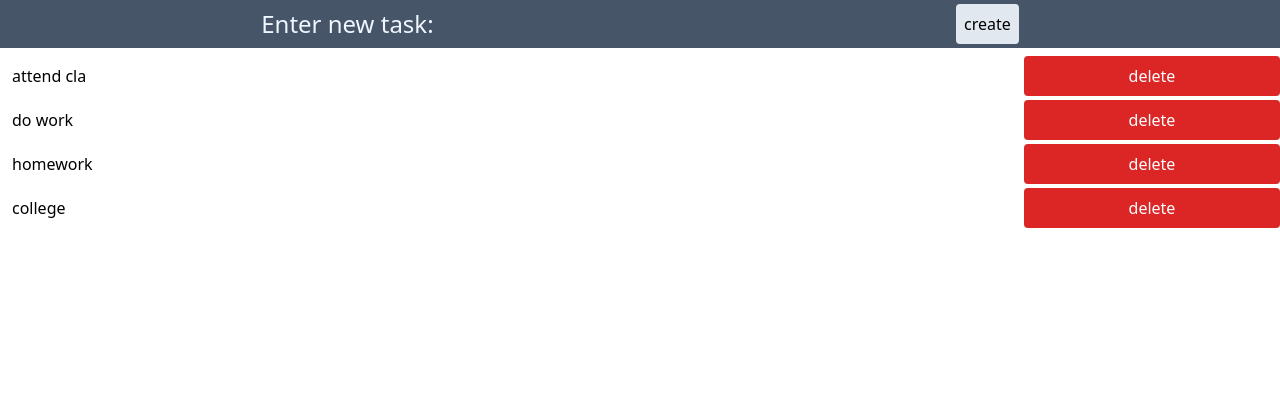
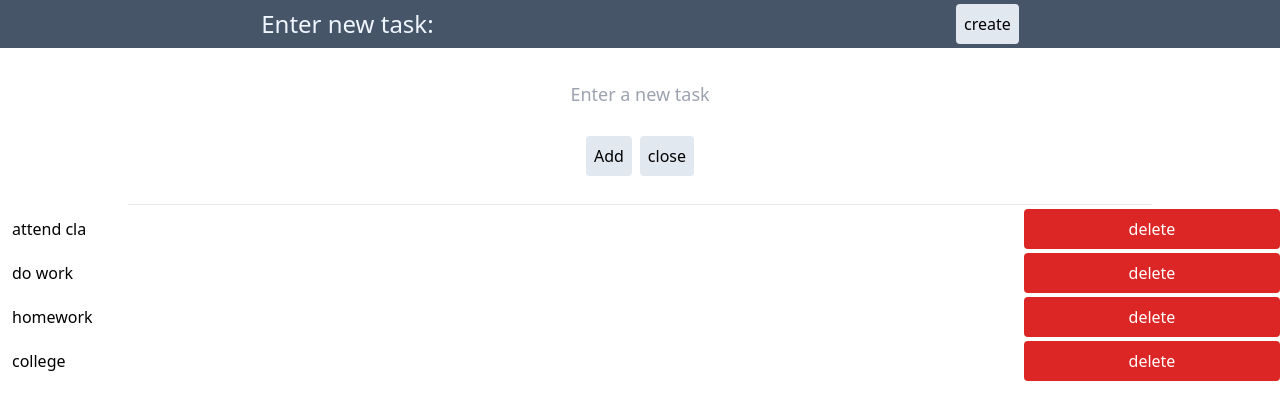
Before and after one commit to harshit0571/Next-js-todo-list, a Next.js app: page / in a window 1280 px wide. Both pictures are taken after a click on the button "create". Shown: the top 420 px of the page. Built offline with nearby package versions, Linux system fonts and the light colour scheme.

Commit message:
done last

```diff
--- a/components/input.js
+++ b/components/input.js
@@ -1,13 +1,5 @@
-import { useState } from "react";
-
 export default function InputField(props) {
-  const [Show, setShow] = useState(props.Check);
-  const Input = () => {
-    setShow(false);
-  };
   return (
-    <>
-      {Show ? (
     <div className="flex flex-col justify-center align-middle items-center mx-auto ">
       <input
         placeholder="Enter a new task"
@@ -16,16 +8,11 @@ export default function InputField(props) {
       />
       <span className="flex">
         <button className=" bg-slate-200 rounded py-2 px-2 m-1">Add</button>
-            <button
-              className="mg-3 bg-slate-200 rounded py-2 px-2 m-1"
-              onClick={Input}
-            >
+        <button className="mg-3 bg-slate-200 rounded py-2 px-2 m-1">
           close
         </button>
       </span>
       <hr className="w-4/5 mx-auto mt-6" />
     </div>
-      ) : null}
-    </>
   );
 }
--- a/pages/index.js
+++ b/pages/index.js
@@ -18,8 +18,7 @@ export default function Home() {
           create
         </button>
       </div>
-      {/* {Show ? <InputField /> : null} */}
-      <InputField check={true} />
+      {Show ? <InputField /> : null}
       <TaskContainer />
     </div>
   );
```
Lines whose indentation alone changed are shown as unchanged.
